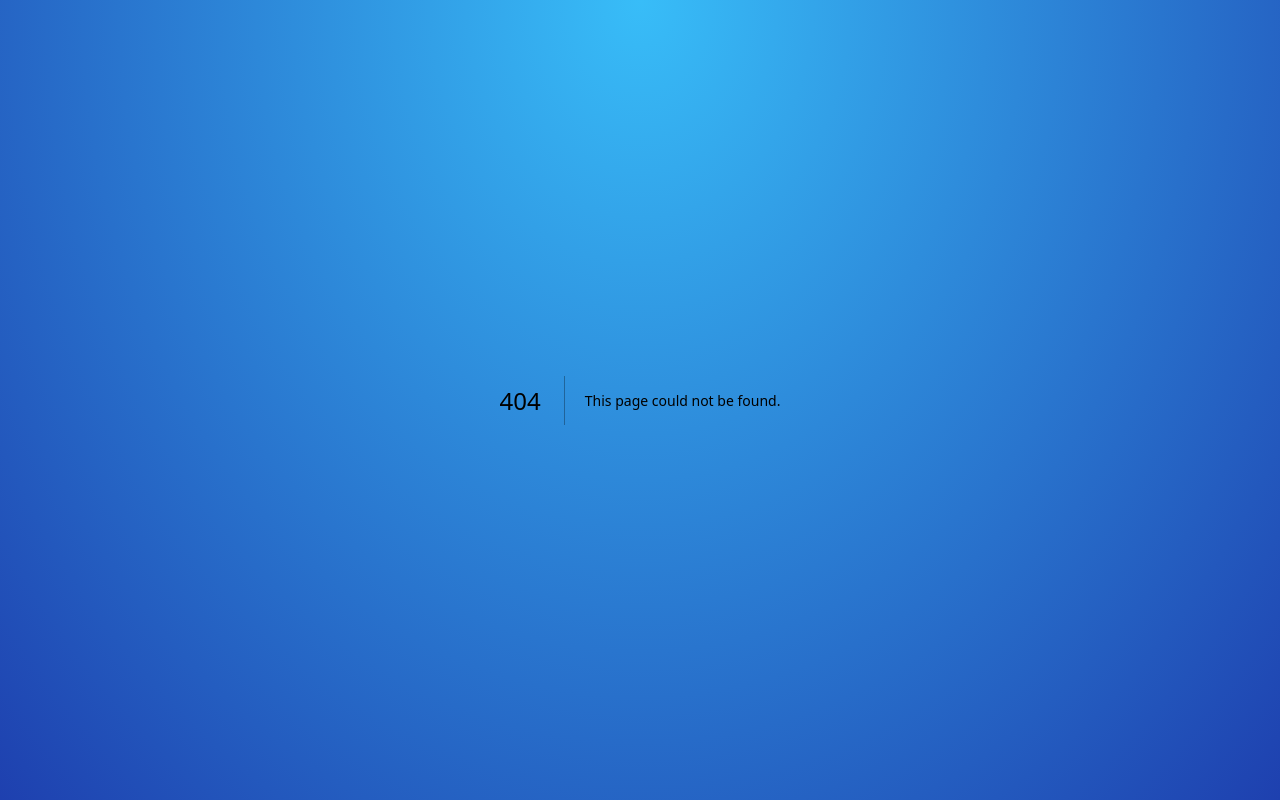
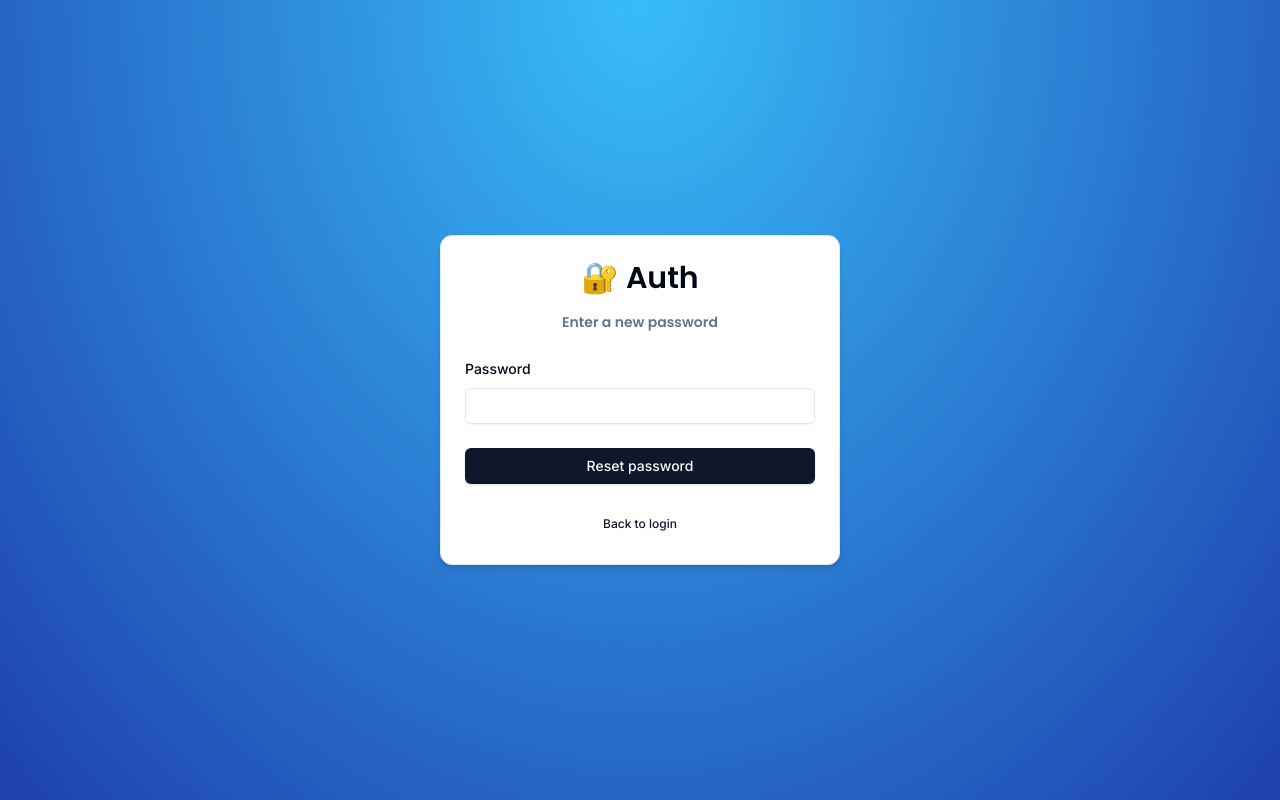
Before and after one commit to nortonglitz/auth-study, a Next.js app: page /auth/new-password in a window 1280 px wide. Before the commit this address had no page. Built offline with nearby package versions, Linux system fonts and the light colour scheme.

Commit message:
reset password fully working

```diff
--- /dev/null
+++ b/actions/new-password.ts
@@ -0,0 +1,82 @@
+"use server"
+
+import * as z from "zod"
+import bcrypt from "bcryptjs"
+import { NewPasswordSchema } from "@/schemas"
+import { FeedbackParamsProps } from "@/components/form-feedback"
+import { db } from "@/lib/db"
+
+export const newPassword = async (
+    values: z.infer<typeof NewPasswordSchema>,
+    token?: string | null
+): Promise<FeedbackParamsProps> => {
+
+    const today = new Date()
+
+    if (!token) {
+        return {
+            type: "error",
+            message: "Missing token."
+        }
+    }
+
+    const validatedFields = await NewPasswordSchema.safeParseAsync(values)
+
+    if (!validatedFields.success) {
+        return {
+            type: "error",
+            message: "Invalid fields."
+        }
+    }
+
+    const { password } = validatedFields.data
+
+    const tokenExists = await db.passwordResetToken.findUnique({
+        where: { token: token }
+    })
+
+    if (!tokenExists) {
+        return {
+            type: "error",
+            message: "Invalid token."
+        }
+    }
+
+    const hasExpired = new Date(tokenExists.expires_at).getTime() < today.getTime()
+
+    if (hasExpired) {
+        return {
+            type: "error",
+            message: "Token has expired."
+        }
+    }
+
+    const userExists = await db.user.findUnique({
+        where: { email: tokenExists.email }
+    })
+
+    if (!userExists) {
+        return {
+            type: "error",
+            message: "Email does not exists."
+        }
+    }
+
+    const hashedPassword = await bcrypt.hash(password, 10)
+
+    await db.user.update({
+        where: { id: userExists.id },
+        data: {
+            password: hashedPassword
+        }
+    })
+
+    await db.passwordResetToken.delete({
+        where: { id: tokenExists.id }
+    })
+
+    return {
+        type: "success",
+        message: "Password changed."
+    }
+}
--- /dev/null
+++ b/app/auth/new-password/page.tsx
@@ -0,0 +1,9 @@
+import { NewPasswordForm } from "@/components/auth/new-password-form"
+
+const NewPasswordPage = () => {
+    return (
+        <NewPasswordForm />
+    )
+}
+
+export default NewPasswordPage
--- /dev/null
+++ b/components/auth/new-password-form.tsx
@@ -0,0 +1,96 @@
+"use client"
+
+import * as z from "zod"
+import { useTransition, useState } from "react"
+import { useForm } from "react-hook-form"
+
+import { zodResolver } from "@hookform/resolvers/zod"
+import { newPassword } from "@/actions/new-password"
+import { NewPasswordSchema } from "@/schemas"
+import { Button } from "../ui/button"
+import { Input } from "../ui/input"
+import {
+    Form,
+    FormControl,
+    FormField,
+    FormItem,
+    FormLabel,
+    FormMessage
+} from "@/components/ui/form"
+
+import { useSearchParams } from "next/navigation"
+import { CardWrapper } from "./card-wrapper"
+import { FormFeedback, FeedbackParamsProps } from "../form-feedback"
+
+export const NewPasswordForm = () => {
+
+    const searchParams = useSearchParams()
+    const token = searchParams.get("token")
+
+    const [feedback, setFeedback] = useState<FeedbackParamsProps>({})
+
+    const [isPending, startTransition] = useTransition()
+
+    const form = useForm<z.infer<typeof NewPasswordSchema>>({
+        resolver: zodResolver(NewPasswordSchema),
+        defaultValues: {
+            password: ""
+        }
+    })
+
+    const onSubmit = (values: z.infer<typeof NewPasswordSchema>) => {
+        startTransition(async () => {
+            const { type, message } = await newPassword(values, token)
+            setFeedback({
+                type,
+                message
+            })
+        })
+    }
+
+
+    return (
+        <CardWrapper
+            headerLabel="Enter a new password"
+            backButtonLabel="Back to login"
+            backButtonHref="/auth/login"
+        >
+            <Form {...form}>
+                <form
+                    onSubmit={form.handleSubmit(onSubmit)}
+                    className="space-y-6"
+                >
+                    <div className="space-y-4">
+                        <FormField
+                            control={form.control}
+                            name="password"
+                            render={(({ field }) => (
+                                <FormItem>
+                                    <FormLabel>Password</FormLabel>
+                                    <FormControl>
+                                        <Input
+                                            disabled={isPending}
+                                            {...field}
+                                            type="password"
+                                        />
+                                    </FormControl>
+                                    <FormMessage />
+                                </FormItem>
+                            ))}
+                        />
+                    </div>
+                    <FormFeedback
+                        feedback={feedback}
+                    />
+                    <Button
+                        disabled={isPending}
+                        type="submit"
+                        className="w-full"
+                    >
+                        Reset password
+                    </Button>
+                </form>
+            </Form>
+        </CardWrapper>
+    )
+}
--- a/routes.ts
+++ b/routes.ts
@@ -19,7 +19,8 @@ export const authRoutes: string[] = [
     "/auth/login",
     "/auth/register",
     "/auth/error",
-    "/auth/reset"
+    "/auth/reset",
+    "/auth/new-password"
 ]
 
 /**
--- a/schemas/index.ts
+++ b/schemas/index.ts
@@ -1,4 +1,10 @@
 import * as z from "zod"
+
+export const NewPasswordSchema = z.object({
+    password: z.string().min(6, {
+        message: "Minimum 6 characters."
+    })
+})
 
 export const LoginSchema = z.object({
     email: z.string().email(),
```
Also changed, not shown: actions/new-verification.ts (+5 -3 lines), actions/reset.ts (+7 -2 lines).
